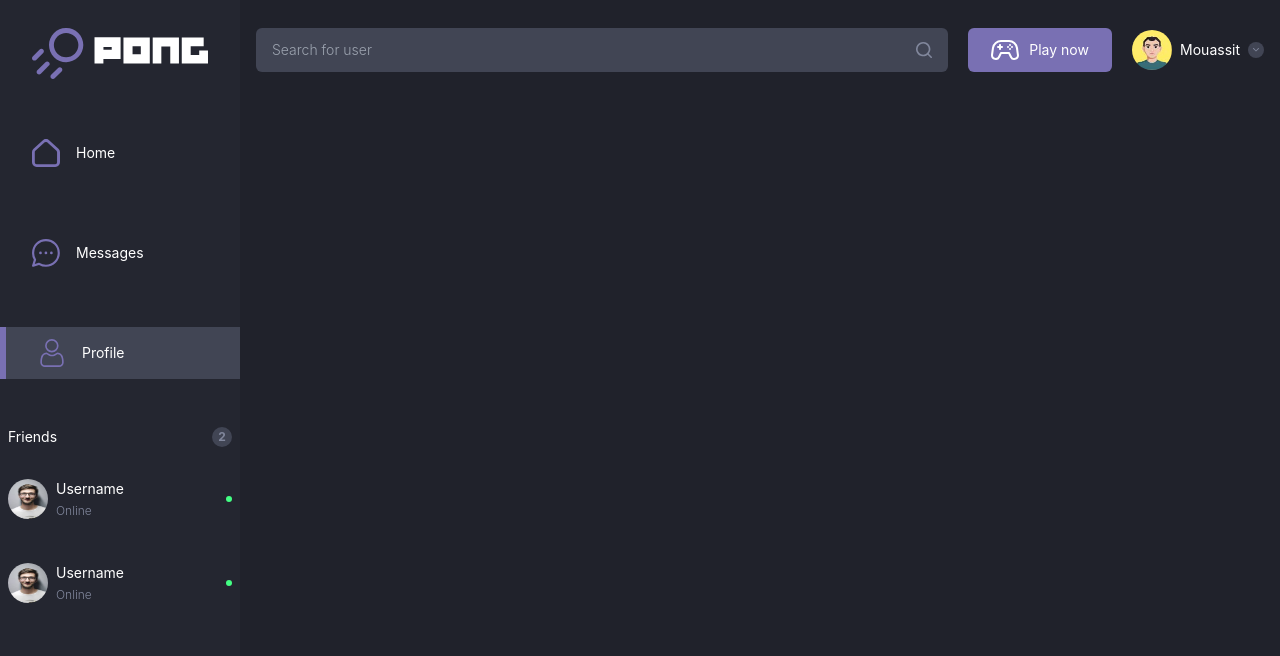
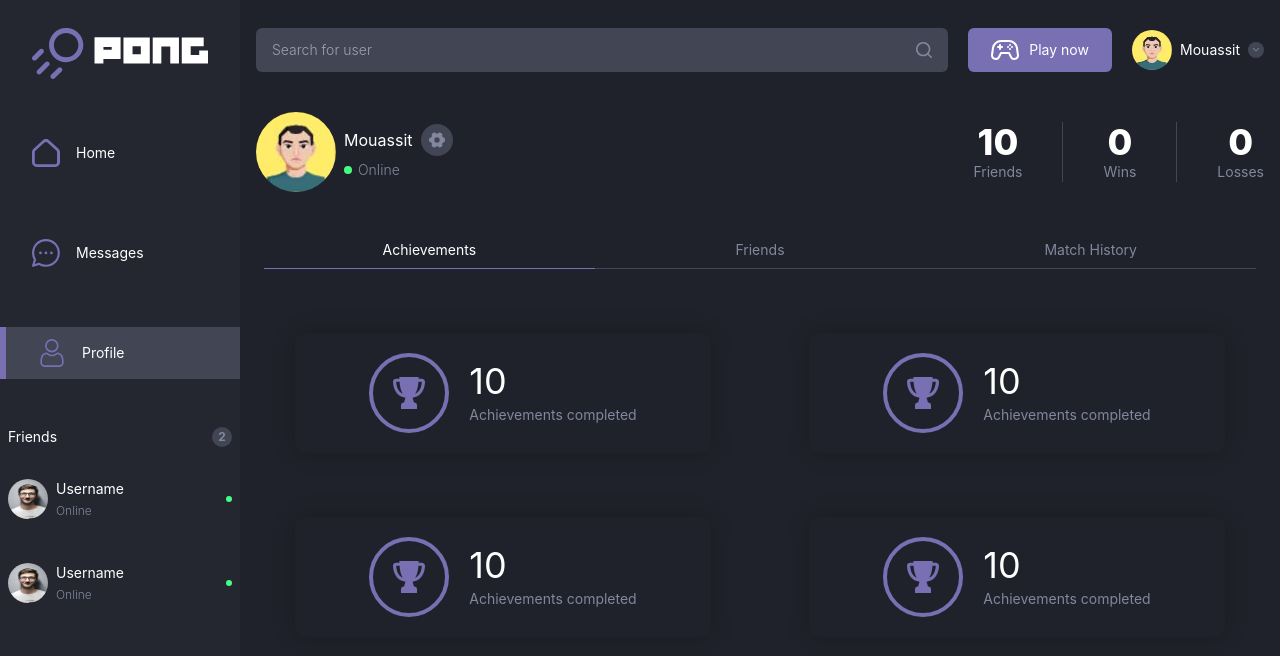
Before and after one commit to hnaji-el/pong-game, a React (Create React App) app: page /Profile in a window 1280 px wide. Shown: the top 656 px of the page. Built offline with nearby package versions, Linux system fonts and the light colour scheme.

Commit message:
add tabs state

```diff
--- a/src/App.css
+++ b/src/App.css
@@ -1,8 +1,8 @@
+@import url('https://fonts.googleapis.com/css2?family=Poppins:wght@300;400;700&display=swap');
 @tailwind base;
 @tailwind components;
 @tailwind utilities;
 
-@import url('https://fonts.googleapis.com/css2?family=Poppins:wght@300;400;700&display=swap');
 body,html{
     height: 100vh;
     width: 100%;
@@ -14,3 +14,7 @@ body{
 #root{
     @apply h-full flex flex-col 2xl:mx-auto 2xl:container;
 }
+
+.shadow{
+    box-shadow: rgba(0, 0, 0, 0.2) 0px 0px 24px;
+}
--- /dev/null
+++ b/src/Components/Achievements.tsx
@@ -0,0 +1,17 @@
+import React from "react";
+import { CardAchievments } from "./Cards";
+
+export default function Achievements() {
+  return (
+    <div className="flex pt-10 content-profile lg:pb-10 flex-col gap-10 md:gap-16">
+      <div className="flex items-center flex-col gap-10 justify-around w-full md:flex-row md:gap-5">
+        <CardAchievments />
+        <CardAchievments />
+      </div>
+      <div className="flex items-center flex-col gap-10 justify-around w-full md:flex-row md:gap-5">
+        <CardAchievments />
+        <CardAchievments />
+      </div>
+    </div>
+  );
+}
--- a/src/Components/Cards.tsx
+++ b/src/Components/Cards.tsx
@@ -1,18 +1,76 @@
-import React from 'react'
-import friendPicture from "../assets/friend.jpg"
-import { Link } from 'react-router-dom'
+import React from "react";
+import friendPicture from "../assets/friend.jpg";
+import pictureUser from "../assets/user.jpg";
+import { Link } from "react-router-dom";
+import { SettingsIcon } from "./Icons";
+import CircleAchievements from "./CircleAchievements";
 
-export  function CardFriendOnline() {
+export function CardFriendOnline() {
   return (
-    <Link to="/Messages" className='flex items-center justify-between hover:bg-backgroundHover p-2'>
-    <div className='flex items-center gap-2'>
-      <img src={friendPicture} alt="Friend" className='w-10 h-10 rounded-full' />
-      <div className='flex flex-col gap-1'>
-        <span className='text-primaryText text-sm w-36 overflow-hidden text-ellipsis whitespace-nowrap'>Username</span>
-        <span className='text-secondaryText font-light text-xs'>Online</span>
+    <Link
+      to="/Messages"
+      className="flex items-center justify-between hover:bg-backgroundHover p-2"
+    >
+      <div className="flex items-center gap-2">
+        <img
+          src={friendPicture}
+          alt="Friend"
+          className="w-10 h-10 rounded-full"
+        />
+        <div className="flex flex-col gap-1">
+          <span className="text-primaryText text-sm w-36 overflow-hidden text-ellipsis whitespace-nowrap">
+            Username
+          </span>
+          <span className="text-secondaryText font-light text-xs">Online</span>
+        </div>
+      </div>
+      <span className="w-1.5 h-1.5 bg-online rounded-full"></span>
+    </Link>
+  );
+}
+
+export function CardProfile() {
+  return (
+    <div className={`flex items-center`}>
+      <div className="flex items-center gap-2">
+        <img
+          src={pictureUser}
+          alt="Profile"
+          className="w-20 h-20 rounded-full"
+        />
+        <div className="flex flex-col gap-1">
+          <div className="flex items-center gap-2">
+            <span
+              className={`text-primaryText text-md max-w-xs overflow-hidden text-ellipsis whitespace-nowrap`}
+              id="username"
+            >
+              {"mouassit".charAt(0).toUpperCase() + "mouassit".slice(1)}
+            </span>
+            <button className="w-8 h-8 bg-shape flex justify-center items-center rounded-full">
+              <SettingsIcon edit="w-4 h-4 fill-secondaryText" />
+            </button>
+          </div>
+
+          <div className="flex items-center gap-1.5">
+            <span className={`w-2 h-2 rounded-full bg-online`}></span>
+            <span className="text-secondaryText font-light text-sm">
+              Online
+            </span>
+          </div>
+        </div>
       </div>
     </div>
-    <span className='w-1.5 h-1.5 bg-online rounded-full'></span>
-  </Link>
+  );
+}
+
+export function CardAchievments(){
+  return(
+    <div className='flex items-center justify-center p-5 w-[26rem] shadow gap-5 bg-body rounded-xl'>
+    <CircleAchievements/>
+    <div className='flex flex-col gap-1'>
+        <span className='text-primaryText text-4xl'>10</span>
+        <span className='text-secondaryText text-sm'>Achievements completed</span>
+    </div>
+  </div>
   )
 }
--- /dev/null
+++ b/src/Components/CircleAchievements.tsx
@@ -0,0 +1,10 @@
+import React from "react";
+import { Trophy } from "./Icons";
+
+export default function CircleAchievements() {
+  return (
+    <div className="relative flex justify-center items-center rounded-full border-4 border-primary w-20 h-20">
+      <Trophy edit="w-8 h-8 fill-primary" />
+    </div>
+  );
+}
--- a/src/Components/Routes/Profile.tsx
+++ b/src/Components/Routes/Profile.tsx
@@ -1,18 +1,45 @@
-import React, { useEffect,createContext } from "react";
+import React, { useEffect, createContext } from "react";
 import Navigation from "../Navigation/Navigation";
+import { CardProfile } from "../Cards";
+import SwitchersProfile from "../SwitchersProfile";
 
-export const ActiveProfile = createContext<boolean>(false)
+export const ActiveProfile = createContext<boolean>(false);
 
 export default function Home() {
   useEffect(() => {
     document.title = "Pong - Profile";
   }, []);
 
-  return(
+  return (
     <ActiveProfile.Provider value={true}>
       <Navigation />
-      <main>
-        Profile
+      <main className="mx-3 pt-10 lg:ml-64 lg:mr-4 flex flex-col gap-12 h-full pb-0">
+        <section className="flex  flex-col items-center gap-10  justify-center lg:flex-row lg:justify-between">
+          <CardProfile />
+          <div className="flex gap-10">
+            <span className="flex flex-col items-center">
+              <span className="text-primaryText text-4xl font-extrabold max-w-[8rem] overflow-hidden text-ellipsis">
+                10
+              </span>
+              <span className="text-secondaryText text-sm">Friends</span>
+            </span>
+            <span className="w-[1px] bg-shape"></span>
+            <span className="flex flex-col items-center">
+              <span className="text-primaryText text-4xl font-extrabold max-w-[8rem] overflow-hidden text-ellipsis">
+                0
+              </span>
+              <span className="text-secondaryText text-sm ">Wins</span>
+            </span>
+            <span className="w-[1px] bg-shape"></span>
+            <span className="flex flex-col items-center">
+              <span className="text-primaryText text-4xl font-extrabold max-w-[8rem] overflow-hidden text-ellipsis">
+                0
+              </span>
+              <span className="text-secondaryText text-sm ">Losses</span>
+            </span>
+          </div>
+        </section>
+        <SwitchersProfile />
       </main>
     </ActiveProfile.Provider>
   );
--- /dev/null
+++ b/src/Components/SwitchersProfile.tsx
@@ -0,0 +1,28 @@
+import React from "react";
+import Achievements from "./Achievements";
+import {Tabs,TabsList,Tab, TabsPanels, TabContent} from "./Tabs";
+
+export default function SwitchersProfile() {
+  return (
+    <Tabs edit="gap-0 lg:overflow-visible">
+      <TabsList>
+        <Tab>Achievements</Tab>
+        <Tab>Friends</Tab>
+        <Tab>Match History</Tab>
+      </TabsList>
+      <TabsPanels edit="overflow-visible">
+        <TabContent edit="overflow-visible">
+          <Achievements />
+        </TabContent>
+        <TabContent edit="overflow-visible">
+          {/*<Friends username={username} />*/}
+          Friends
+        </TabContent>
+        <TabContent edit="overflow-visible">
+          {/*<MatchHistory matchHistory={matchHistory} />*/}
+          Match History
+        </TabContent>
+      </TabsPanels>
+    </Tabs>
+  );
+}
--- /dev/null
+++ b/src/Components/Tabs.tsx
@@ -0,0 +1,64 @@
+import React, { createContext, useContext, useState, Children } from "react";
+import { getIndexElement } from "../helpers";
+
+interface Props {
+  children: JSX.Element | JSX.Element[] | string;
+  edit?: string;
+}
+
+interface typeContext {
+  state: number;
+  setState: React.Dispatch<React.SetStateAction<number>>;
+  count: number;
+}
+
+export const indexTab = createContext<typeContext>({
+  state: 0,
+  setState: () => { },
+  count: 0,
+});
+
+export function Tabs({ children, edit }: Props) {
+  const [state, setState] = useState<number>(0);
+
+  return (
+    <indexTab.Provider value={{ state: state, setState: setState,count: 0 }}>
+      <div className={`flex flex-col gap-6 h-full lg:overflow-hidden ${edit}`}>
+        {children}
+      </div>
+    </indexTab.Provider>
+  );
+}
+
+export function TabsList({ children }: Props) {
+  return <div className="text-sm flex items-center px-2">{children}</div>;
+}
+
+export function Tab({ children }: Props) {
+  const tabs = useContext(indexTab);
+  console.log(tabs);
+
+  return (
+    <button
+      className= {`flex-1 flex justify-center items-center pb-2 border-b-[1px] ${tabs.state === tabs.count++ ?"text-primaryText border-b-primary":"text-secondaryText border-b-shape"}`}
+      onClick={(e) => {
+        let index = getIndexElement(e);
+        tabs.setState(index);
+      }}
+    >
+      {children}
+    </button>
+  );
+}
+
+export function TabsPanels({ children, edit }: Props) {
+  const index = useContext(indexTab).state;
+  let arrChildren = Children.toArray(children);
+  return (
+    <div className={`h-full overflow-hidden ${edit}`}>{arrChildren[index]}</div>
+  );
+}
+
+export function TabContent({ children, edit }: Props) {
+  return <div className={`h-full overflow-hidden ${edit}`}>{children}</div>;
+}
--- /dev/null
+++ b/src/helpers.tsx
@@ -0,0 +1,15 @@
+export function getIndexElement(
+  e: React.MouseEvent<HTMLButtonElement, MouseEvent>
+): number {
+  let listChild: NodeListOf<ChildNode> | undefined =
+    e.currentTarget.parentNode?.childNodes;
+  let index: number = 0;
+
+  listChild?.forEach((element: ChildNode, i: number) => {
+    if (element === e.currentTarget) {
+      index = i;
+      return;
+    }
+  });
+  return index;
+}
```
